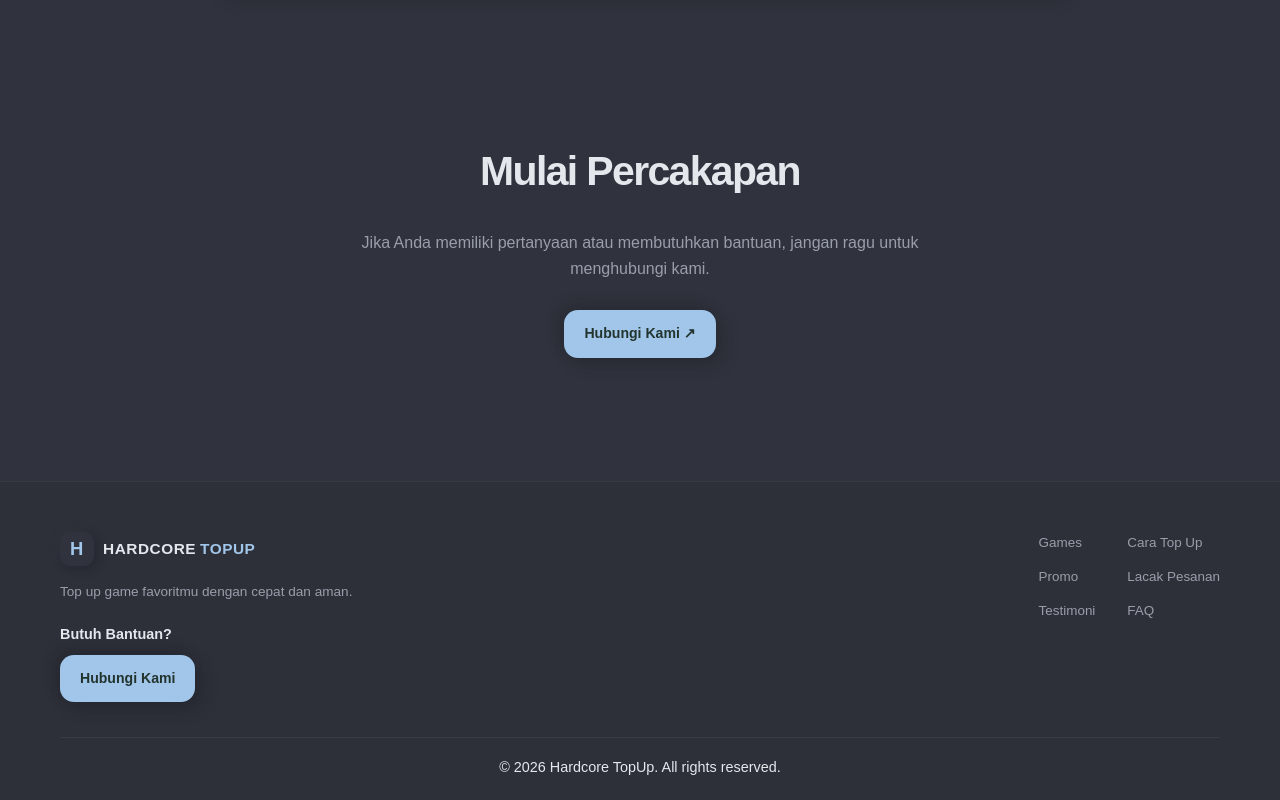
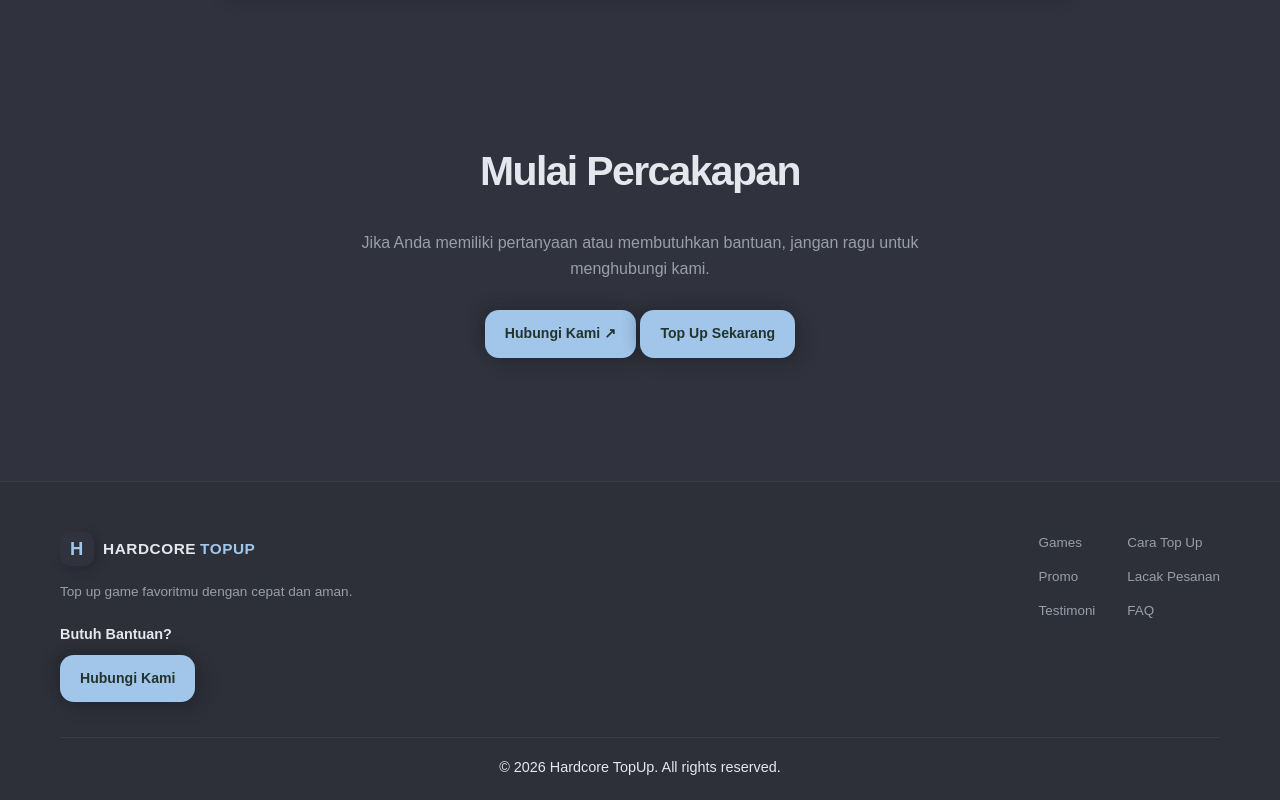
Before and after one commit to nyehmc29-stack/Landing-Page, a plain HTML site: page index.html in a window 1280 px wide. Shown: the part 4910-5710 px from the top of the page. Drawn offline with Linux system fonts and the light colour scheme.

Commit message:
Add files via upload

```diff
--- a/index.html
+++ b/index.html
@@ -264,6 +264,7 @@
         <div class="contact-info">
           <p>Jika Anda memiliki pertanyaan atau membutuhkan bantuan, jangan ragu untuk menghubungi kami.</p>
           <a href="https://wa.me/6283107934329" class="primary-btn" target="_blank">Hubungi Kami ↗</a>
+          <a href="#topup" class="nav-button">Top Up Sekarang</a>
         </div>
       </main>
 
```
